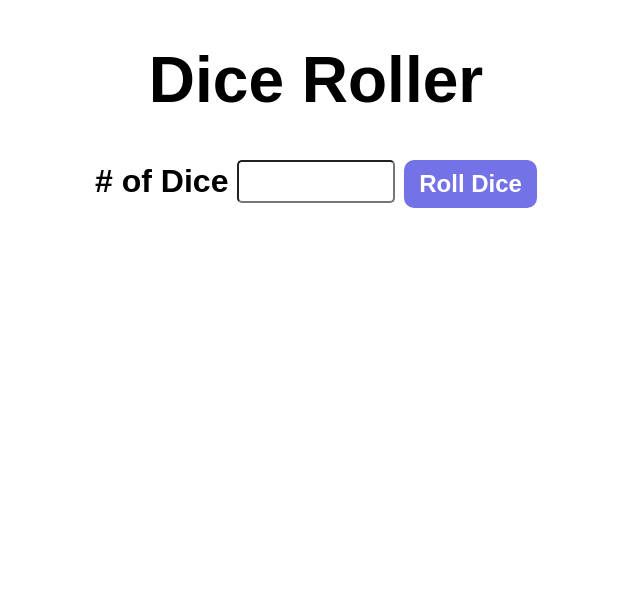
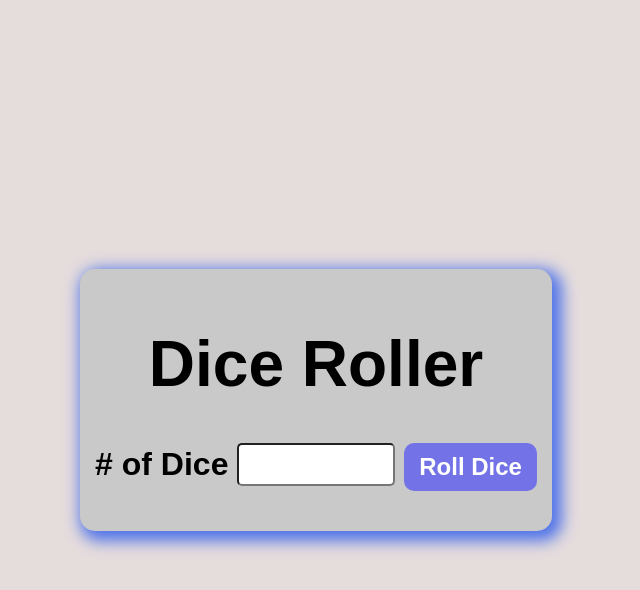
Before and after one commit to Dnreikronos/dice_roller, a plain HTML site: page index.html in a window 1280 px wide. Shown: the whole page, without its empty margins (324-964 px from the left). Drawn offline with Linux system fonts and the light colour scheme.

Commit message:
Make adjustements in css for better look

```diff
--- a/style.css
+++ b/style.css
@@ -3,8 +3,20 @@
     text-align: center;
     font-size: 2rem;
     font-weight: bold;
+    box-shadow: 5px 5px 15px  5px #4f73e9;
+    padding: 15px;
+    border-radius: 15px;
+    background-color: hsl(0, 0%, 79%);
 }
 
+body{
+    background-color: hsl(0, 15%, 88%);
+    display: flex;
+    justify-content: center;
+    align-items: center;
+    height: 100vh;
+    margin: 0;
+}
 button{
     font-size: 1.5rem;
     padding: 10px 15px;
```
